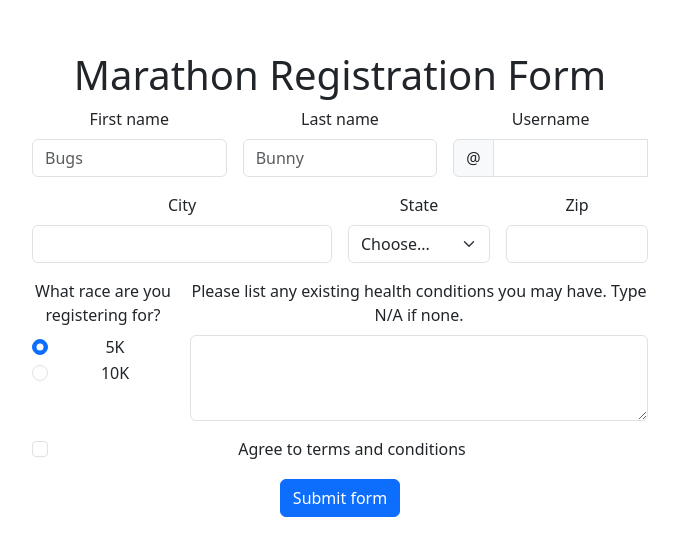
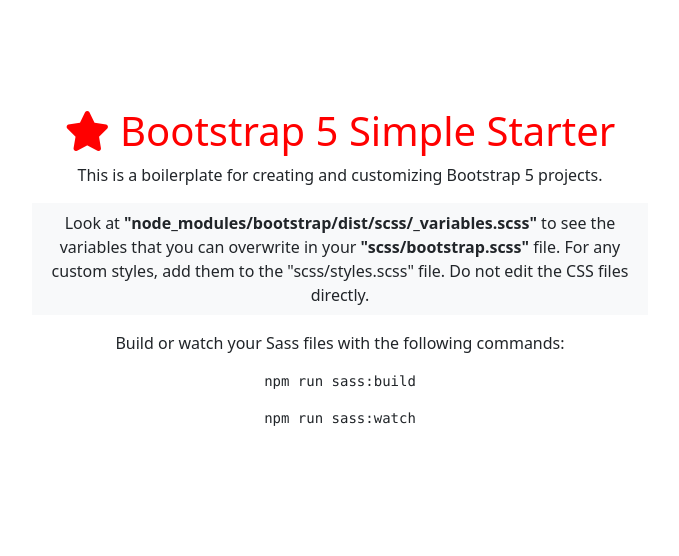
Before and after one commit to mjay88/bootstrap-starter, a website: page index.html in a window 1280 px wide. Shown: the part 116-672 px from the top of the page, without its empty margins (300-979 px from the left). Drawn offline with Linux system fonts and the light colour scheme.

Commit message:
missed commit

```diff
--- a/index.html
+++ b/index.html
@@ -2,206 +2,39 @@
 <html lang="en">
   <head>
     <meta charset="UTF-8" />
+    <meta http-equiv="X-UA-Compatible" content="IE=edge" />
     <meta name="viewport" content="width=device-width, initial-scale=1.0" />
-		<link rel="stylesheet" href="css/fontawesome.css" />
+    <link rel="stylesheet" href="css/font-awesome.css" />
     <link rel="stylesheet" href="css/bootstrap.css" />
     <link rel="stylesheet" href="css/styles.css" />
-		<title>Boot Strap 5 Starter</title>
+    <title>Bootstrap 5 Simple Starter</title>
   </head>
   <body>
     <div
       class="container d-flex flex-column align-items-center justify-content-center text-center vh-100 w-50"
     >
-			<h1>Marathon Registration Form</h1>
-			<form class="row g-3 needs-validation" novalidate>
-				<div class="col-md-4">
-					<label for="validationCustom01" class="form-label">First name</label>
-					<input
-						type="text"
-						class="form-control"
-						id="validationCustom01"
-						placeholder="Bugs"
-						required
-					/>
-					<div class="valid-feedback">Looks good!</div>
-					<div class="invalid-feedback">Please provide a First name</div>
-				</div>
-				<div class="col-md-4">
-					<label for="validationCustom02" class="form-label">Last name</label>
-					<input
-						type="text"
-						class="form-control"
-						id="validationCustom02"
-						placeholder="Bunny"
-						required
-					/>
-					<div class="valid-feedback">Looks good!</div>
-					<div class="invalid-feedback">Please provide a Last name</div>
-				</div>
-				<div class="col-md-4">
-					<label for="validationCustomUsername" class="form-label"
-						>Username</label
-					>
-					<div class="input-group has-validation">
-						<span class="input-group-text" id="inputGroupPrepend">@</span>
-						<input
-							type="text"
-							class="form-control"
-							id="validationCustomUsername"
-							aria-describedby="inputGroupPrepend"
-							required
-						/>
-						<div class="valid-feedback">Looks good!</div>
-						<div class="invalid-feedback">Please choose a username.</div>
-					</div>
-				</div>
-				<div class="col-md-6">
-					<label for="validationCustom03" class="form-label">City</label>
-					<input
-						type="text"
-						class="form-control"
-						id="validationCustom03"
-						required
-					/>
-					<div class="invalid-feedback">Please provide a valid city.</div>
-				</div>
-				<div class="col-md-3">
-					<label for="validationCustom04" class="form-label">State</label>
-					<select class="form-select" id="validationCustom04" required>
-						<option selected disabled value="">Choose...</option>
-						<option>AL</option>
-						<option>AK</option>
-						<option>AZ</option>
-						<option>AR</option>
-						<option>CA</option>
-						<option>CO</option>
-						<option>CT</option>
-						<option>DE</option>
-						<option>FL</option>
-						<option>GA</option>
-						<option>HI</option>
-						<option>ID</option>
-						<option>IL</option>
-						<option>IN</option>
-						<option>IA</option>
-						<option>KS</option>
-						<option>KY</option>
-						<option>LA</option>
-						<option>ME</option>
-						<option>MD</option>
-						<option>MA</option>
-						<option>MI</option>
-						<option>MN</option>
-						<option>MS</option>
-						<option>MO</option>
-						<option>MT</option>
-						<option>NE</option>
-						<option>NV</option>
-						<option>NH</option>
-						<option>NJ</option>
-						<option>NM</option>
-						<option>NY</option>
-						<option>NC</option>
-						<option>ND</option>
-						<option>OH</option>
-						<option>OK</option>
-						<option>OR</option>
-						<option>PA</option>
-						<option>RI</option>
-						<option>SC</option>
-						<option>SD</option>
-						<option>TN</option>
-						<option>TX</option>
-						<option>UT</option>
-						<option>VT</option>
-						<option>VA</option>
-						<option>WA</option>
-						<option>WV</option>
-						<option>WI</option>
-						<option>WY</option>
-					</select>
-					<div class="invalid-feedback">Please select a valid state.</div>
+      <h1 class="text-primary">
+        <i class="fa fa-star"></i> Bootstrap 5 Simple Starter
+      </h1>
+      <p>
+        This is a boilerplate for creating and customizing Bootstrap 5 projects.
+      </p>
+      <p class="bg-light p-2">
+        Look at
+        <strong>"node_modules/bootstrap/dist/scss/_variables.scss"</strong> to
+        see the variables that you can overwrite in your
+        <strong>"scss/bootstrap.scss"</strong> file. For any custom styles, add
+        them to the "scss/styles.scss" file. Do not edit the CSS files directly.
+      </p>
+
+      <p>
+        Build or watch your Sass files with the following commands:
+        <pre>npm run sass:build</pre>
+        <pre>npm run sass:watch</pre>
+      </p>
     </div>
 
-				<div class="col-md-3">
-					<label for="validationCustom05" class="form-label">Zip</label>
-					<input
-						type="text"
-						class="form-control"
-						id="validationCustom05"
-						required
-						pattern="^\d{5}(-\d{4})?$"
-					/>
-					<div class="invalid-feedback">Please provide a city name.</div>
-				</div>
-
-				<div class="col-md-3">
-					<label for="validationCustom06" class="form-label"
-						>What race are you registering for?</label
-					>
-					<div class="form-check">
-						<input
-							class="form-check-input"
-							type="radio"
-							name="flexRadioDefault"
-							id="flexRadioDefault1"
-							checked
-						/>
-						<label class="form-check-label" for="flexRadioDefault1"> 5K </label>
-					</div>
-					<div class="form-check">
-						<input
-							class="form-check-input"
-							type="radio"
-							name="flexRadioDefault"
-							id="flexRadioDefault2"
-						/>
-						<label class="form-check-label" for="flexRadioDefault2">
-							10K
-						</label>
-					</div>
-				</div>
-
-				<div class="col-md-9">
-					<label for="validationCustom07" class="form-label"
-						>Please list any existing health conditions you may have. Type N/A
-						if none.</label
-					>
-					<!-- <label for="textarea1" class="form-label">Example textarea</label> -->
-					<textarea
-						class="form-control"
-						id="validationCustom07"
-						rows="3"
-						required
-					></textarea>
-					<div class="invalid-feedback">
-						Please list any health conditions or type N/A if none
-					</div>
-				</div>
-
-				<div class="col-12">
-					<div class="form-check">
-						<input
-							class="form-check-input"
-							type="checkbox"
-							value=""
-							id="invalidCheck"
-							required
-						/>
-						<label class="form-check-label" for="invalidCheck">
-							Agree to terms and conditions
-						</label>
-						<div class="invalid-feedback">
-							You must agree before submitting.
-						</div>
-					</div>
-				</div>
-				<div class="col-12">
-					<button class="btn btn-primary" type="submit">Submit form</button>
-				</div>
-			</form>
-		</div>
     <script src="js/bootstrap.bundle.min.js"></script>
-		<script src="./js/script.js"></script>
+    <script src="js/script.js"></script>
   </body>
 </html>
--- /dev/null
+++ b/index.js
@@ -0,0 +1,41 @@
+const express = require('express');
+const bodyParser = require('body-parser');
+const path = require('path'); // Import the path module
+
+const app = express();
+
+app.use(bodyParser.urlencoded({ extended: true }));
+
+// Serve static files from the 'public' directory, DOES NOT WORK EITHER!!!
+// app.use(express.static(path.join(__dirname, "/public")));
+
+// Serve static files from the 'public' directory
+app.use(express.static(path.join(__dirname, '/public'), {
+    // Set the content type for .css files to text/css
+    setHeaders: (res, path) => {
+    console.log("Requesting file:", path);
+
+        if (path.endsWith('.css')) {
+            res.set('Content-Type', 'text/css');
+        }
+        if(path.endsWith('.js')){
+            res.set('Content-Type', 'application/javascript'); // Set the content type for .js files to application/javascript
+        }
+    }
+}));
+// app.use("/css", express.static(__dirname + "/js"));
+
+app.get('/', (req, res) => {
+    res.sendFile(path.join(__dirname, 'index.html'));
+});
+
+app.post('/submit-form', (req, res) => {
+    const firstName = req.body.first_name
+    console.log(firstName);
+
+    res.send('Form submitted successfully!');
+});
+
+app.listen(3000, () => {
+    console.log('Server listening on port 3000');
+});
--- a/package.json
+++ b/package.json
@@ -12,7 +12,9 @@
   "license": "ISC",
   "dependencies": {
     "@fortawesome/fontawesome-free": "^6.4.2",
+    "body-parser": "^1.20.2",
     "bootstrap": "^5.3.2",
+    "express": "^4.18.2",
     "sass": "^1.69.3"
   }
 }
--- a/scss/bootstrap.scss
+++ b/scss/bootstrap.scss
@@ -1,3 +1,3 @@
-// $primary: red;
+$primary: red;
 
 @import '../node_modules/bootstrap/scss/bootstrap.scss';
```
Also changed, not shown: README.md, css/bootstrap.css, 1 other file. Lines whose indentation alone changed are shown as unchanged.
